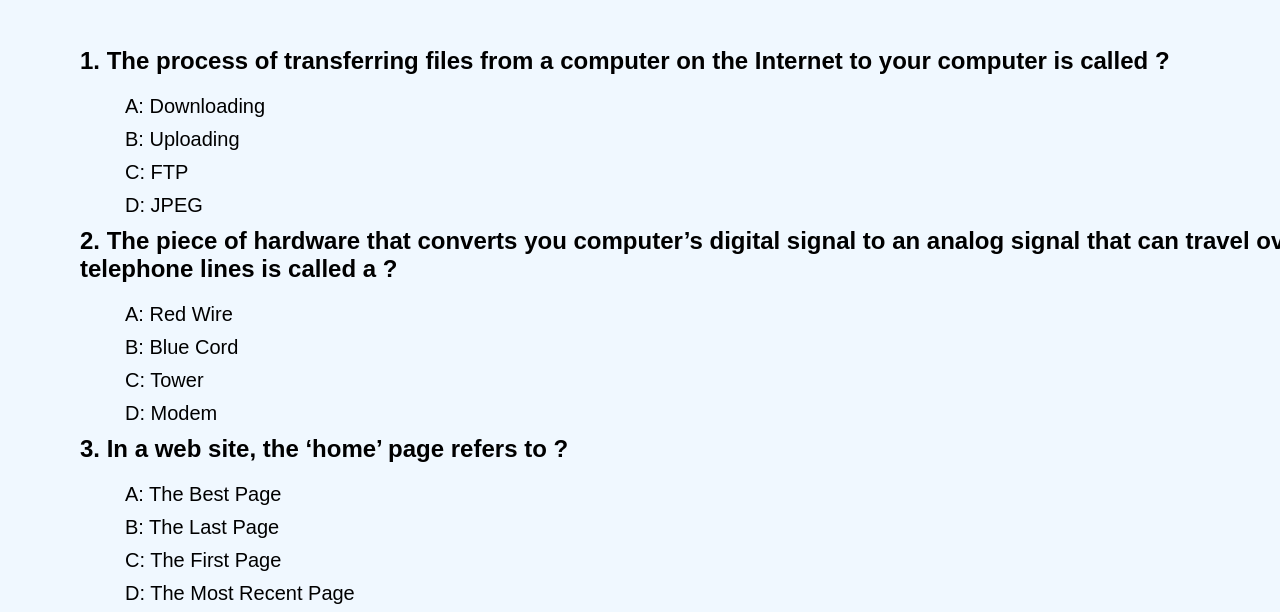
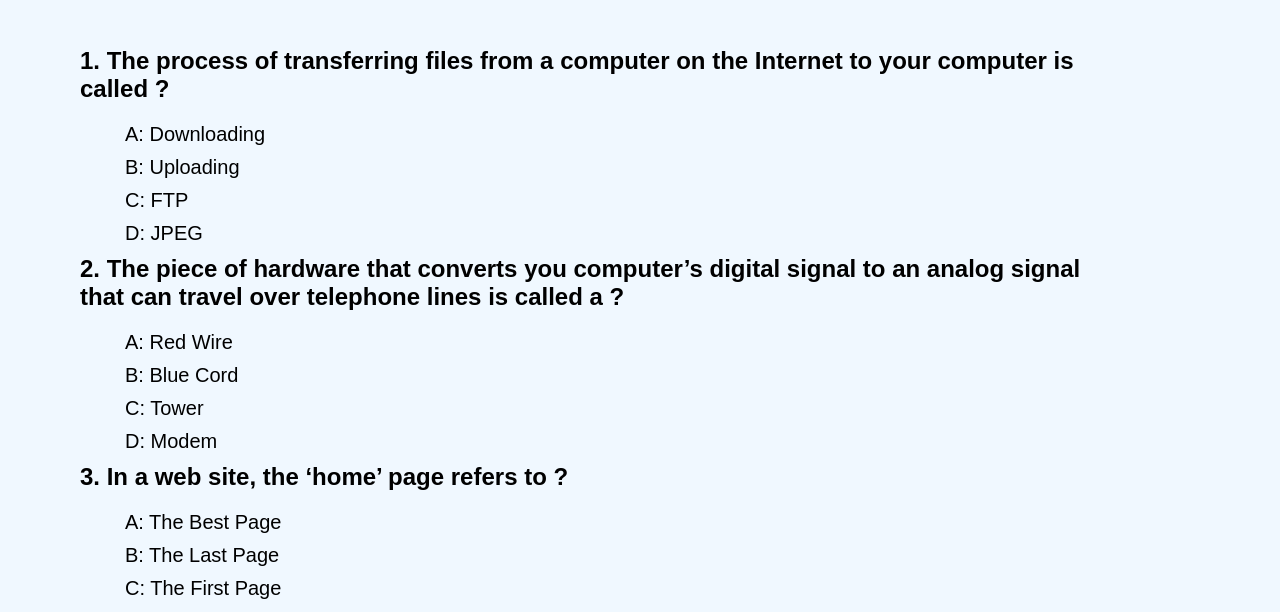
Before and after one commit to AsiyaAkther/Simple-Quiz-App-Using-Jquery, a plain HTML site: page index.html in a window 1280 px wide. Shown: the part 136-748 px from the top of the page. Drawn offline with Linux system fonts and the light colour scheme.

Commit message:
fix horizontal scroll issue

```diff
--- a/css/style.css
+++ b/css/style.css
@@ -2,7 +2,8 @@ body{
     background-color: aliceblue;
     font-family: Arial, Helvetica, sans-serif;
     width: 100%;
-    padding: 40px 80px;;
+    padding: 40px 80px;
+    overflow-x: hidden;
 }
 *{
     margin: 0;
@@ -19,6 +20,7 @@ h6{
     font-size: 24px;
     font-weight: bold;
     margin-bottom: 20px;
+    width: 80%;
 }
 .opsitions-div{
     margin-left: 30px;
```
